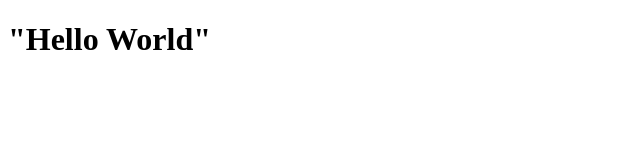
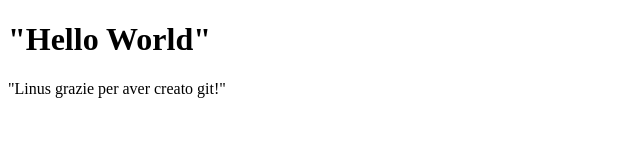
Before and after one commit to Rostrv/-htmlcss-hello, a plain HTML site: page index.html in a window 1280 px wide. Shown: the whole page, without its empty margins (0-640 px from the left). Drawn offline with Linux system fonts and the light colour scheme.

Commit message:
creare paragrafo

```diff
--- a/index.html
+++ b/index.html
@@ -9,5 +9,6 @@
 </head>
 <body>
     <h1>"Hello World"</h1>
+    <p1>"Linus grazie per aver creato git!"</p1>
 </body>
 </html>
```
